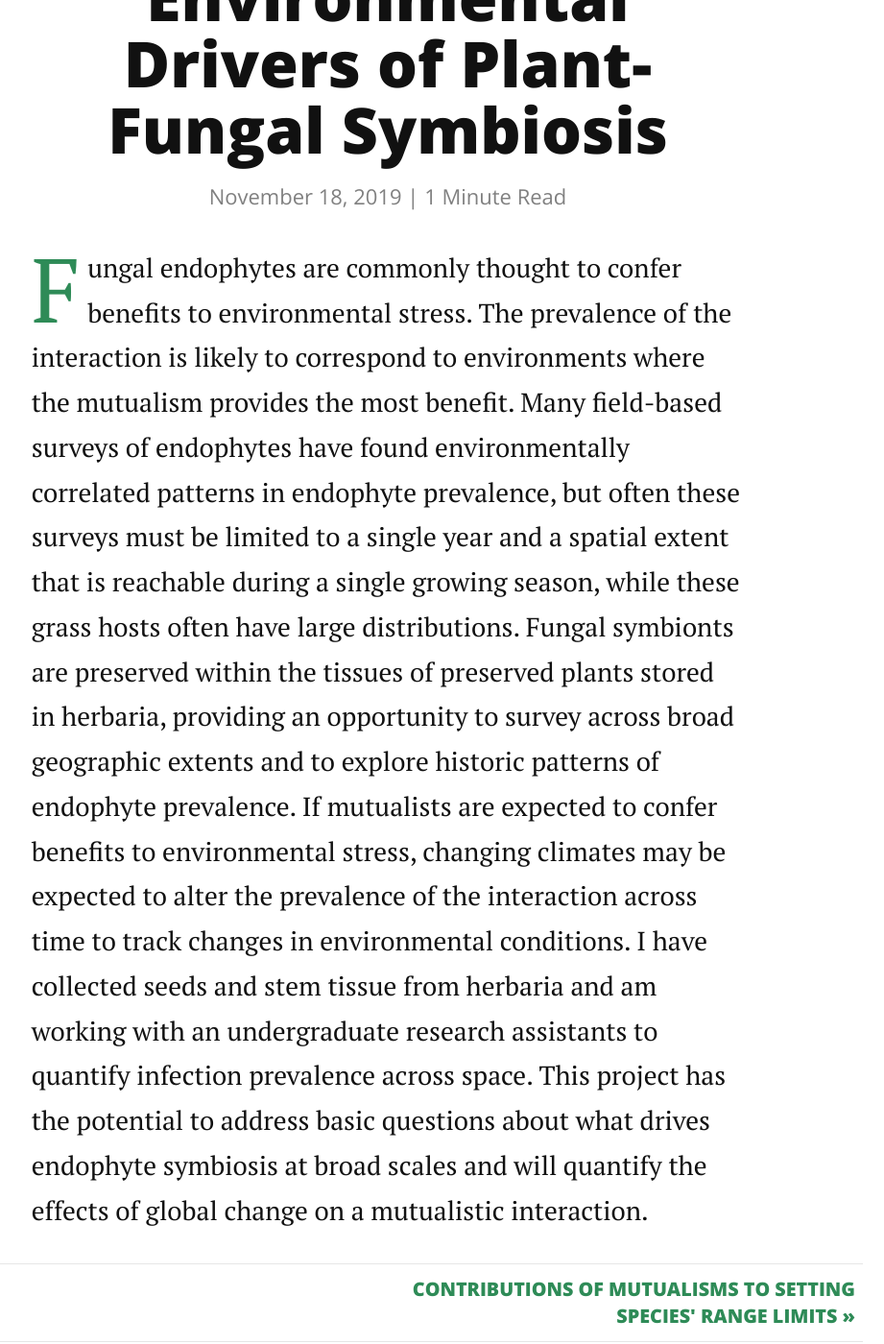
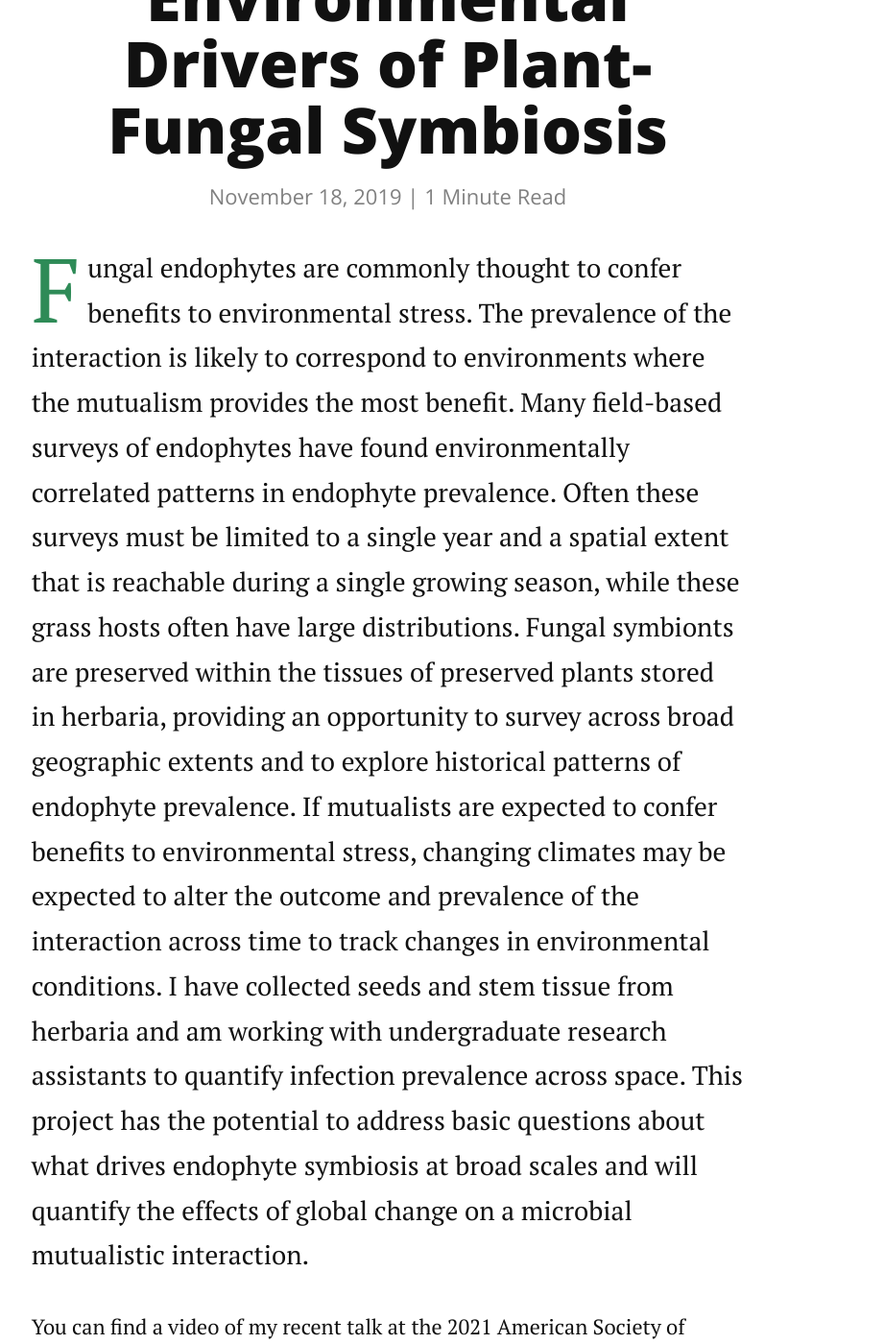
Before and after one commit to joshuacfowler/joshuacfowler.github.io, a Jekyll site: the page built from _posts/2019-11-18-herbarium_endo.markdown, in a window 1280 px wide and 1400 px high, scrolled down 539 px. Shown: the whole window at 96% size, without its empty margins (236-1157 px from the left). Built offline with Jekyll 4.4.1, drawn with Linux system fonts in a browser that asks for light colours; nearby versions of some CDN libraries; some of the changed text lies outside the part shown.

Commit message:
Update 2019-11-18-herbarium_endo.markdown
adding video of asn talk

```diff
--- a/_posts/2019-11-18-herbarium_endo.markdown
+++ b/_posts/2019-11-18-herbarium_endo.markdown
@@ -4,4 +4,7 @@
 date:   2019-11-18
 ---
 
-<p class="intro"><span class="dropcap">F</span>ungal endophytes are commonly thought to confer benefits to environmental stress. The prevalence of the interaction is likely to correspond to environments where the mutualism provides the most benefit. Many field-based surveys of endophytes have found environmentally correlated patterns in endophyte prevalence, but often these surveys must be limited to a single year and a spatial extent that is reachable during a single growing season, while these grass hosts often have large distributions. Fungal symbionts are preserved within the tissues of preserved plants stored in herbaria, providing an opportunity to survey across broad geographic extents and to explore historic patterns of endophyte prevalence. If mutualists are expected to confer benefits to environmental stress, changing climates may be expected to alter the prevalence of the interaction across time to track changes in environmental conditions. I have collected seeds and stem tissue from herbaria and am working with an undergraduate research assistants to quantify infection prevalence across space. This project has the potential to address basic questions about what drives endophyte symbiosis at broad scales and will quantify the effects of global change on a mutualistic interaction.</p>
+<p class="intro"><span class="dropcap">F</span>ungal endophytes are commonly thought to confer benefits to environmental stress. The prevalence of the interaction is likely to correspond to environments where the mutualism provides the most benefit. Many field-based surveys of endophytes have found environmentally correlated patterns in endophyte prevalence. Often these surveys must be limited to a single year and a spatial extent that is reachable during a single growing season, while these grass hosts often have large distributions. Fungal symbionts are preserved within the tissues of preserved plants stored in herbaria, providing an opportunity to survey across broad geographic extents and to explore historical patterns of endophyte prevalence. If mutualists are expected to confer benefits to environmental stress, changing climates may be expected to alter the outcome and prevalence of the interaction across time to track changes in environmental conditions. I have collected seeds and stem tissue from herbaria and am working with undergraduate research assistants to quantify infection prevalence across space. This project has the potential to address basic questions about what drives endophyte symbiosis at broad scales and will quantify the effects of global change on a microbial mutualistic interaction.</p>
+
+You can find a video of my recent talk at the 2021 American Society of Naturalists Meeting here:
+<iframe width="560" height="315" src="https://www.youtube.com/embed/mVSG8ne_HGY?start=4908" frameborder="0" allow="accelerometer; autoplay; clipboard-write; encrypted-media; gyroscope; picture-in-picture" allowfullscreen></iframe>
```
